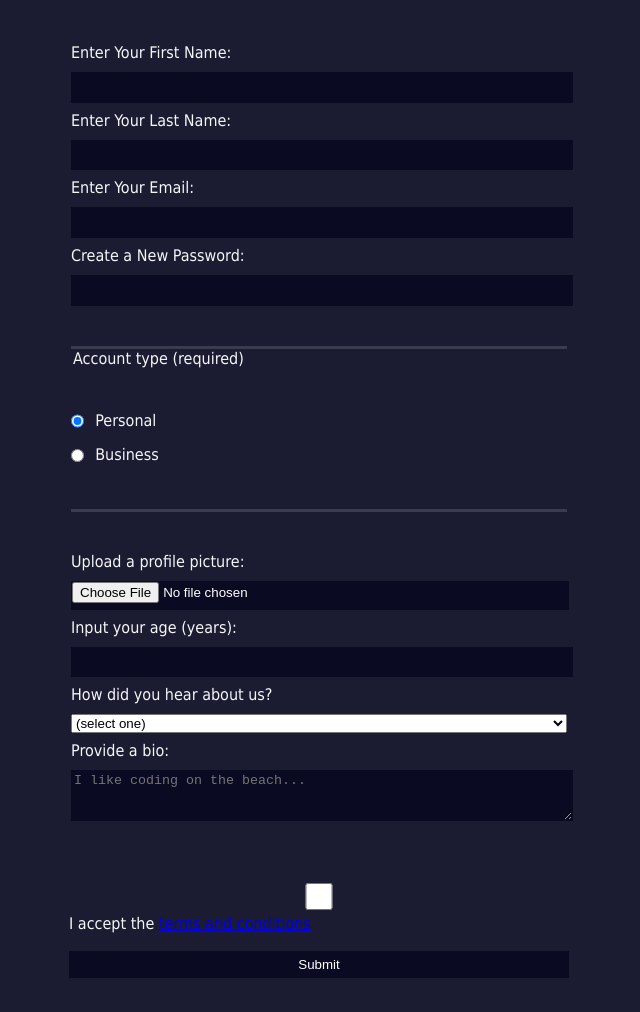
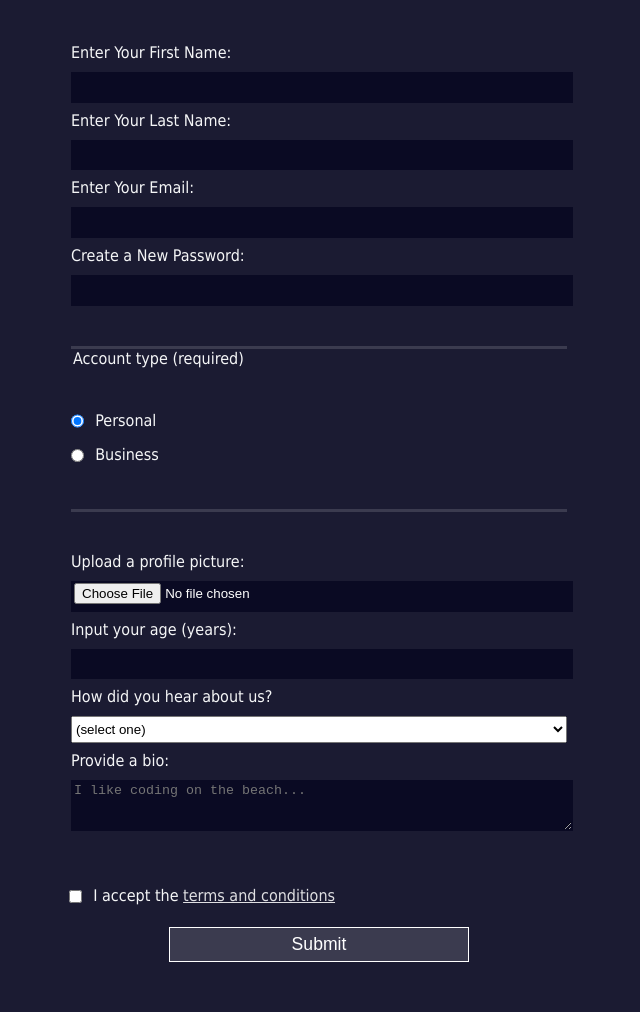
Before and after one commit to MGBid/freecodecamp-ResponsiveWebDesignCertification, a plain HTML site: page html-form/registration-form.html in a window 1280 px wide. Shown: the part 134-1146 px from the top of the page, without its empty margins (321-961 px from the left). Before the commit the page ends 1112 px from the top, so only its background shows below. Drawn offline with Linux system fonts and the light colour scheme.

Commit message:
Update html-form project

```diff
--- a/html-form/css/style.css
+++ b/html-form/css/style.css
@@ -18,6 +18,7 @@ body {
   max-width: 500px;
   min-width: 300px;
   margin: 0 auto;
+  padding-bottom: 2em;
 }
 
 fieldset {
@@ -40,13 +41,13 @@ body {
 select {
   margin: 10px 0 0 0;
   width: 100%;
+  min-height: 2em;
 }
 
 input, textarea {
   background-color: #0a0a23;
   border: 1px solid #0a0a23;
   color: #ffffff;
-    min-height: 2em;
 }
 
 .inline {
@@ -54,3 +55,26 @@ body {
   margin: 0 0.5em 0 0;
   vertical-align: middle;
 }
+
+input[type="submit"] {
+  display: block;
+  width: 60%;
+  margin: 1em auto;
+  height: 2em;
+  font-size: 1.1rem;
+  background-color: #3b3b4f;
+  border-color: white;
+  min-width: 300px;
+}
+
+input[type="file"] {
+  padding: 1px 2px;
+}
+
+.inline{
+  display: inline;
+}
+
+a {
+  color: #dfdfe2;
+}
--- a/html-form/registration-form.html
+++ b/html-form/registration-form.html
@@ -37,7 +37,7 @@
         </label>
       </fieldset>
       <label for="terms-and-conditions">
-        <input id="terms-and-conditions" type="checkbox" required name="terms-and-conditions" /> I accept the <a href="https://www.freecodecamp.org/news/terms-of-service/">terms and conditions</a>
+        <input class="inline" id="terms-and-conditions" type="checkbox" required name="terms-and-conditions" /> I accept the <a href="https://www.freecodecamp.org/news/terms-of-service/">terms and conditions</a>
       </label>
       <input type="submit" value="Submit" />
     </form>
```
Lines whose indentation alone changed are shown as unchanged.
